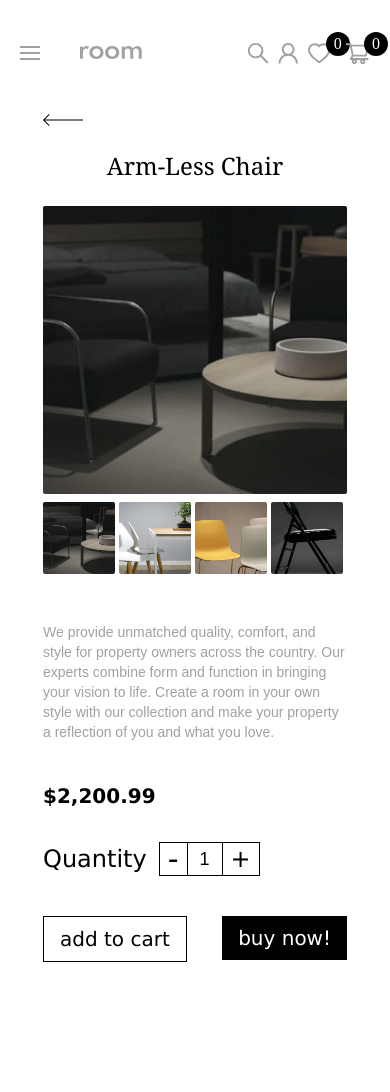
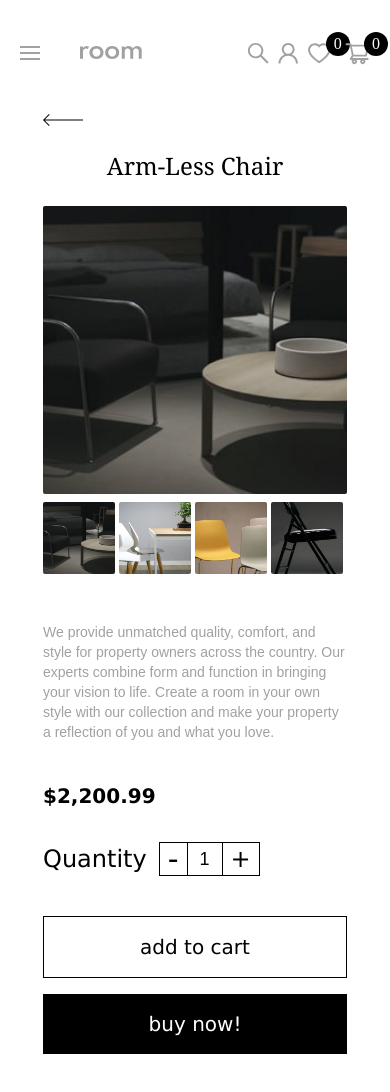
Before and after one commit to matusalab-dev/room-ecommerce, a React (Vite) app: page /shopping/01d5cabc-e0c5-42da-853d-7f167b16db36 in a window 390 px wide. Shown: the top 1092 px of the page. Before the commit the page ends 1042 px from the top, so only its background shows below. Built offline with nearby package versions, Linux system fonts and the light colour scheme.

Commit message:
change made

```diff
--- a/src/Contexts/StateContext.jsx
+++ b/src/Contexts/StateContext.jsx
@@ -47,8 +47,8 @@ export const StateProvider = ({ children }) => {
 
       // update cart status
       setCartStatus("product is added to a cart!");
+      setShowCart(true);
 
-      setShowCart(true);
       return;
     }
 
@@ -63,6 +63,7 @@ export const StateProvider = ({ children }) => {
     setTotalPrice(
       (prevTotalPrice) => prevTotalPrice + productToAdd.price * quantity
     );
+    setQty(1);
   }
 
   // function to remove a product from the cart and update state accordingly
--- a/src/components/cart/CartQuantity.jsx
+++ b/src/components/cart/CartQuantity.jsx
@@ -1,18 +1,26 @@
-const CartQuantity = ({ incrementQuantity, decrementQuantity, quantity }) => {
+import { twMerge } from "tailwind-merge";
+
+const CartQuantity = ({
+  incrementQuantity,
+  decrementQuantity,
+  quantity,
+  styleQuantity,
+}) => {
+  const mergedStyleQuantity = twMerge(
+    "text-base sm:text-sm py-0 px-2 font-secondary",
+    styleQuantity
+  );
+
   return (
     <div className="flex p-0 items-center justify-between border-[1px] border-primary-black">
       <button
-        // onClick={() => handleCartQuantity(id, "dec")}
         onClick={decrementQuantity}
         className=" text-primary-black text-3xl sm:text-2xl px-2 h-8 flex  items-center justify-center border-r-[1px] border-primary-black "
       >
         -
       </button>
-      <p className="text-base sm:text-sm py-0 px-2 font-secondary">
-        {quantity}
-      </p>
+      <p className={mergedStyleQuantity}>{quantity}</p>
       <button
-        // onClick={() => handleCartQuantity(id, "inc")}
         onClick={incrementQuantity}
         className="text-primary-black font-thin text-2xl sm:text-xl border-l-[1px] px-2  h-8 self-center flex items-center justify-center text-center border-primary-black"
       >
--- a/src/pages/ProductDetail.jsx
+++ b/src/pages/ProductDetail.jsx
@@ -7,6 +7,7 @@ import CurrencyFormatter from "../utils/currencyFormatter";
 import { CustomContainer } from "../layouts/CustomContainer";
 
 import IconArrow from "../assets/icons/IconArrow";
+import CartQuantity from "../components/cart/CartQuantity";
 
 const ProductDetail = () => {
   const { handleInc, handleDec, qty, handleAddToCart } = useStateContext();
@@ -94,12 +95,18 @@ const ProductDetail = () => {
                   +
                 </button>
               </div>
+              {/* <CartQuantity
+                incrementQuantity={() => handleInc()}
+                decrementQuantity={() => handleDec()}
+                quantity={qty}
+                styleQuantity="text-lg px-3 w-full sm:text-base"
+              /> */}
             </div>
             <p className="text-xl font-thin xs:font-semibold">
               ${CurrencyFormatter("en-US", productsDetail.price)}
             </p>
           </div>
-          <div className="flex justify-between">
+          <div className="flex justify-between xs:flex-col xs:gap-4">
             <button
               disabled={productsDetail.inCart}
               title={`${
@@ -108,15 +115,15 @@ const ProductDetail = () => {
               onClick={() => handleAddToCart(productsDetail, qty)}
               className={`${
                 productsDetail.inCart &&
-                "bg-gray-900 cursor-not-allowed text-gray-100 border-gray-800"
-              }bg-gray-900  px-10 py-4 xl:px-4 xl:py-2 text-xl shrink-0 max-content  font-thin border-[1.2px] border-primary-black`}
+                "bg-gray-900 cursor-not-allowed text-gray-100 border-gray-800 xs:box-border"
+              }bg-gray-900 xs:w-full  xs:px-10 px-8 py-4 text-xl shrink-0 max-content font-thin border-[1.2px] border-primary-black`}
             >
               add to cart
             </button>
             <Link
               title="buy now!"
               to="/payment/checkout"
-              className=" px-10 py-4  xl:px-4 xl:py-2 text-xl shrink-0 sm:self-start bg-primary-black hover:bg-primary-darkGray hover:text-primary-white transition ease-out   text-primary-white font-thin"
+              className="xs:w-full xs:px-10 px-8 py-4  text-xl shrink-0 sm:self-start bg-primary-black hover:bg-primary-darkGray hover:text-primary-white transition ease-out xl:text-center text-primary-white font-thin"
             >
               buy now!
             </Link>
```
